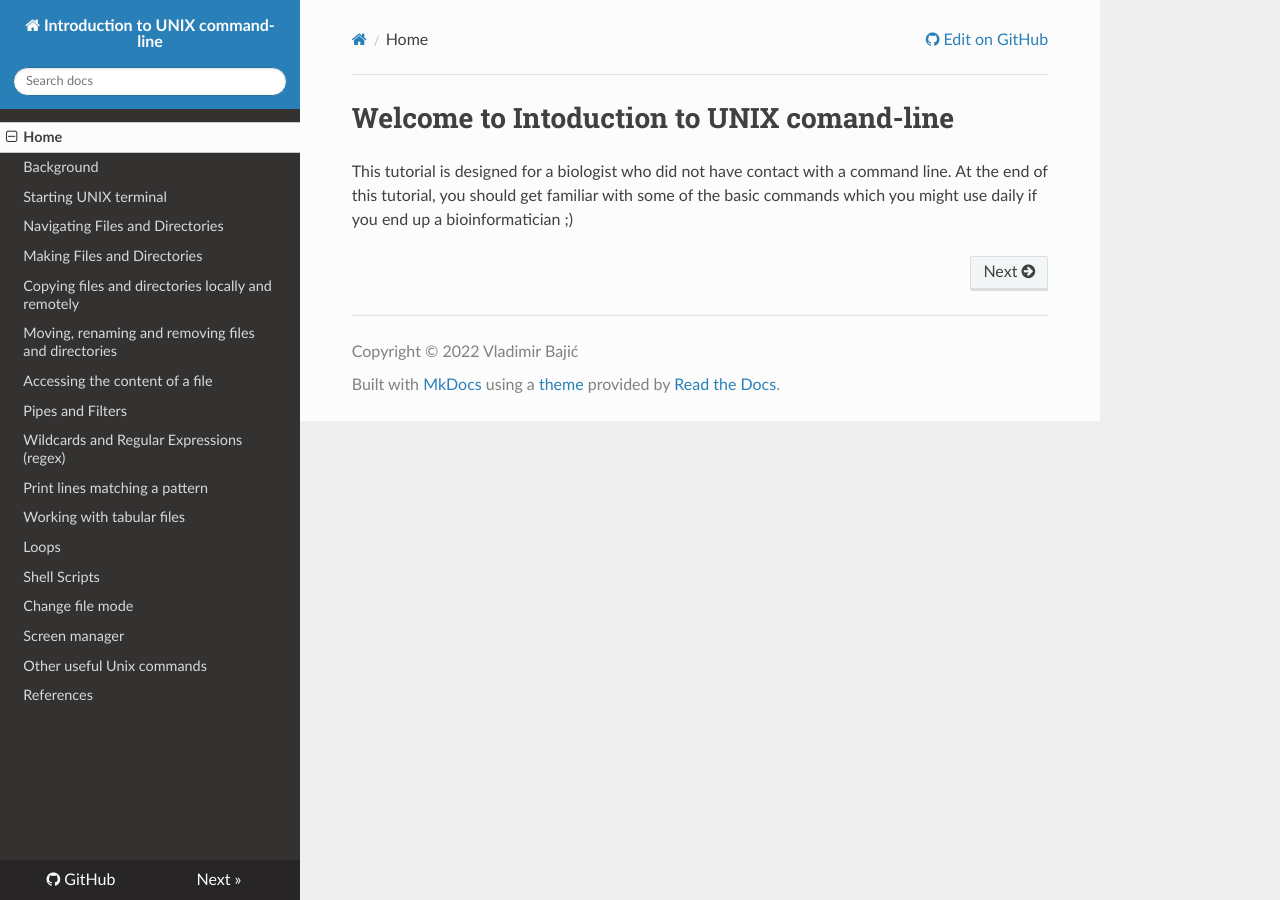
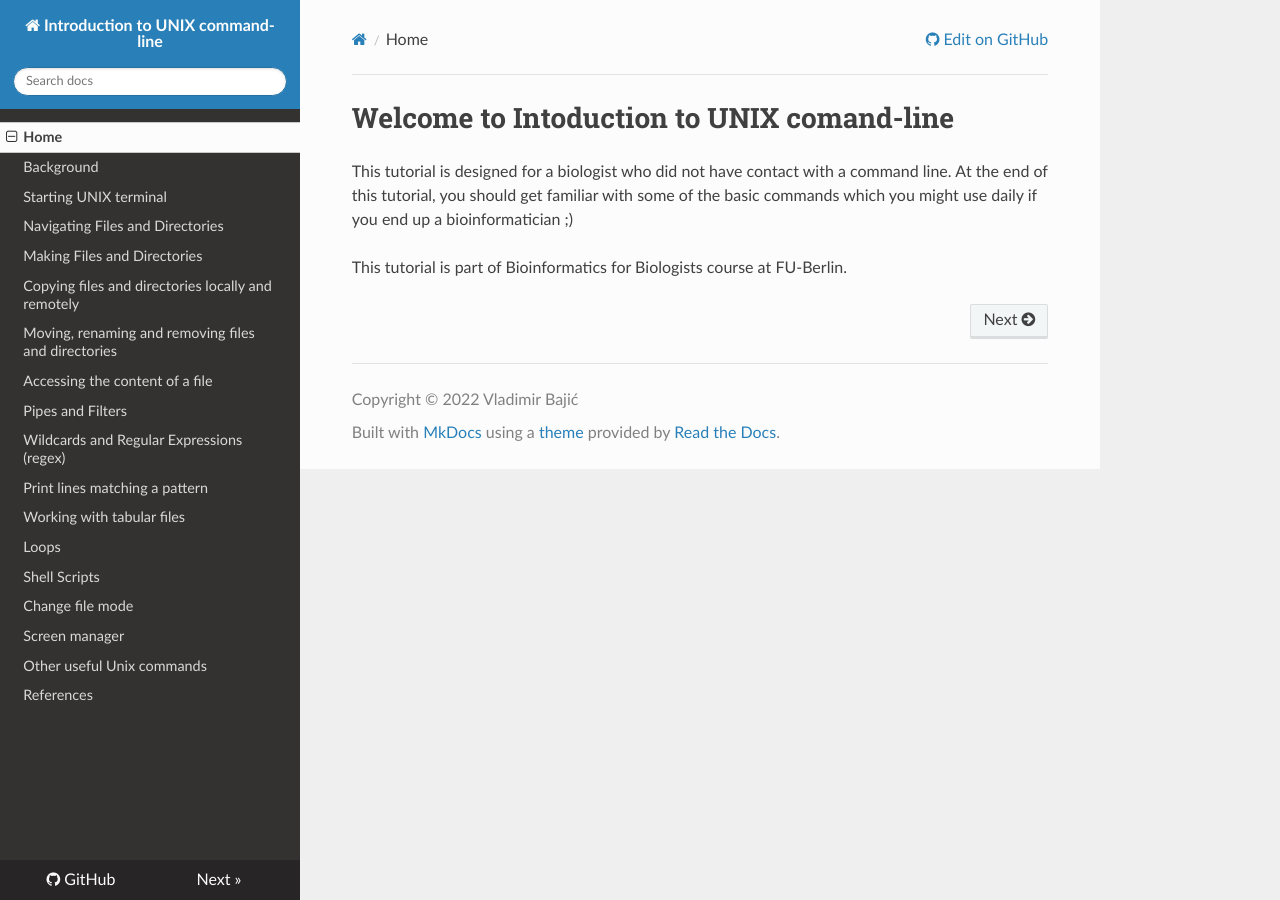
Before and after one commit to bajicv/unix_intro, an MkDocs documentation site: the page built from docs/index.md, in a window 1280 px wide. Built offline with MkDocs 1.6.1, drawn with Linux system fonts in a browser that asks for light colours; nearby versions of some CDN libraries.

Commit message:
adding lines in index

```diff
--- a/docs/index.md
+++ b/docs/index.md
@@ -1,3 +1,5 @@
 # Welcome to Intoduction to UNIX comand-line
 
 This tutorial is designed for a biologist who did not have contact with a command line. At the end of this tutorial, you should get familiar with some of the basic commands which you might use daily if you end up a bioinformatician ;)
+
+This tutorial is part of Bioinformatics for Biologists course at FU-Berlin.
```
